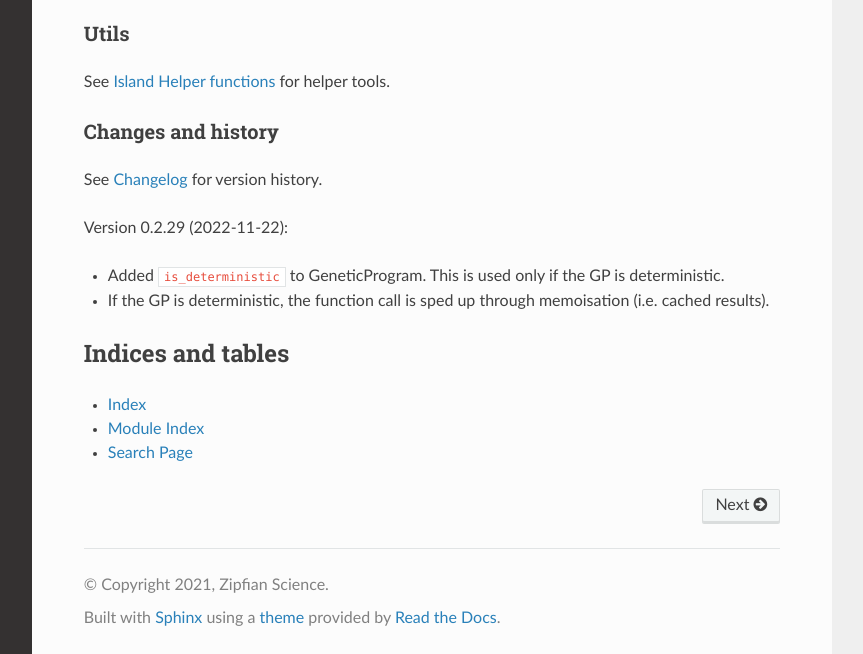
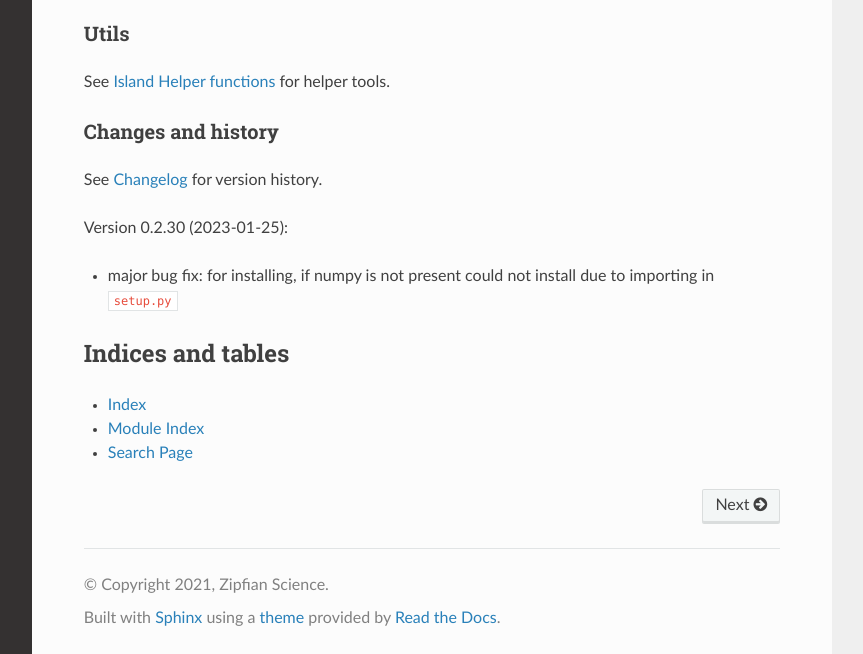
Before and after one commit to Zipfian-Science/natural-selection, a Sphinx documentation site: the page built from docs/source/index.rst, in a window 1280 px wide and 900 px high, scrolled down 2937 px, cut to the strip 246-900 px from the top of the window. Shown: the whole strip, without its empty margins (268-1131 px from the left). Built offline with Sphinx 7.4.7 and the Read the Docs theme 2.0.0, drawn with Linux system fonts in a browser that asks for light colours.

Commit message:
fix: problem when installing without np preinstalled

```diff
--- a/docs/source/changelog.rst
+++ b/docs/source/changelog.rst
@@ -10,6 +10,11 @@
 
 History
 ==========================
+
+Version 0.2.30 (2023-01-25)
+---------------------------
+
+* major bug fix: for installing, if numpy is not present could not install due to importing in ``setup.py``
 
 Version 0.2.29 (2022-11-22)
 ---------------------------
--- a/docs/source/index.rst
+++ b/docs/source/index.rst
@@ -145,10 +145,9 @@
 
 See :ref:`changelog-page` for version history.
 
-Version 0.2.29 (2022-11-22):
+Version 0.2.30 (2023-01-25):
 
-* Added ``is_deterministic`` to GeneticProgram. This is used only if the GP is deterministic.
-* If the GP is deterministic, the function call is sped up through memoisation (i.e. cached results).
+* major bug fix: for installing, if numpy is not present could not install due to importing in ``setup.py``
 
 Indices and tables
 ==================
--- a/natural_selection/__init__.py
+++ b/natural_selection/__init__.py
@@ -1,5 +1,5 @@
-__version__ = '0.2.30'
-__date__ = "2022-11-22"
+__version__ = '0.2.31'
+__date__ = "2023-01-25"
 
 from time import gmtime
 import multiprocessing as mp
--- a/setup.py
+++ b/setup.py
@@ -2,7 +2,6 @@
 import os
 import json
 from datetime import datetime
-from natural_selection import __version__ as ver
 
 here = os.path.abspath(os.path.dirname(__file__))
 
@@ -12,6 +11,7 @@
         version = json.load(f)
         version_name = '{major}.{minor}.{patch}'.format(**version)
 else:
+    from natural_selection import __version__ as ver
     version_name = ver
 
 # Get the long description from the README file
@@ -30,7 +30,7 @@
         if '-i http' in pipreq[0]:
             pipreq.pop(0)
 else:
-    pipreq = []
+    pipreq = ['numpy']
 
 
 setup(
--- a/version.json
+++ b/version.json
@@ -1 +1 @@
-{"major": 0, "minor": 2, "patch": 30}
+{"major": 0, "minor": 2, "patch": 31}
```
